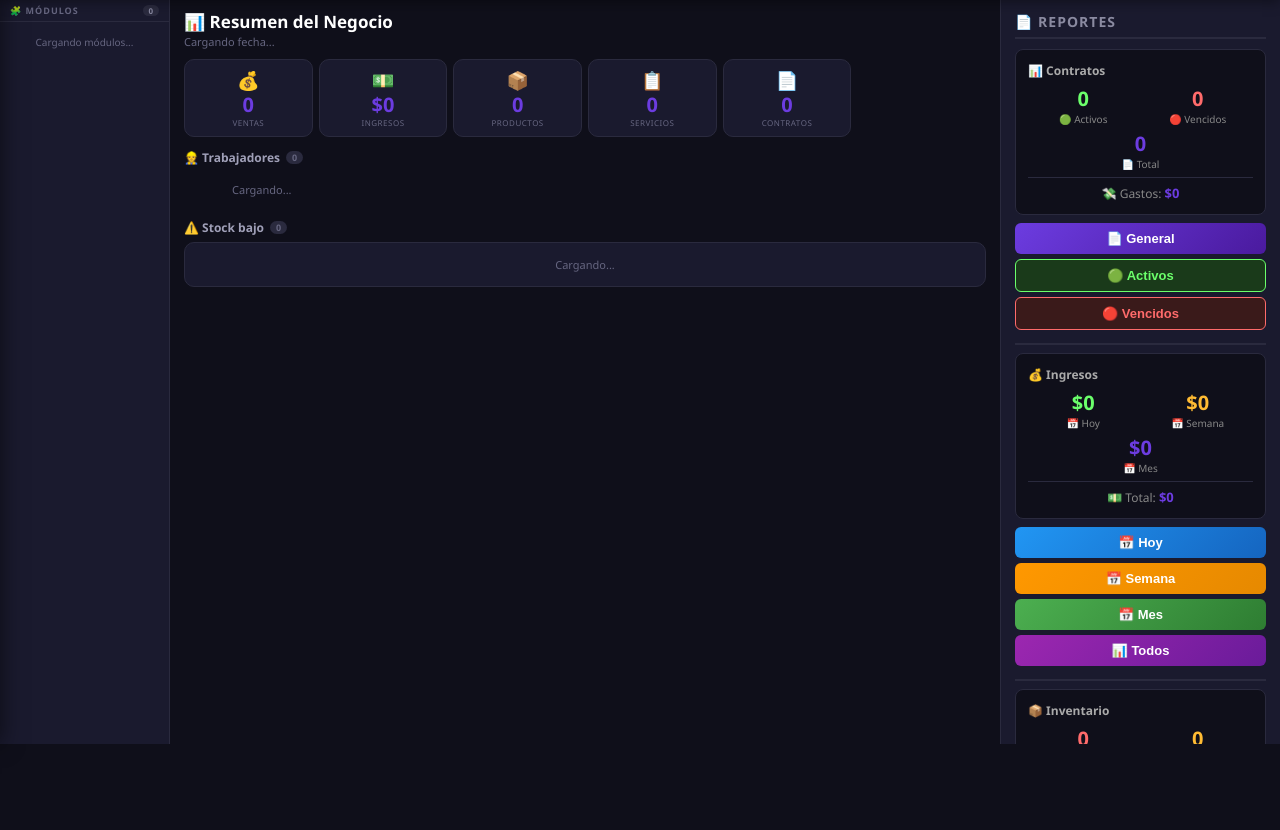
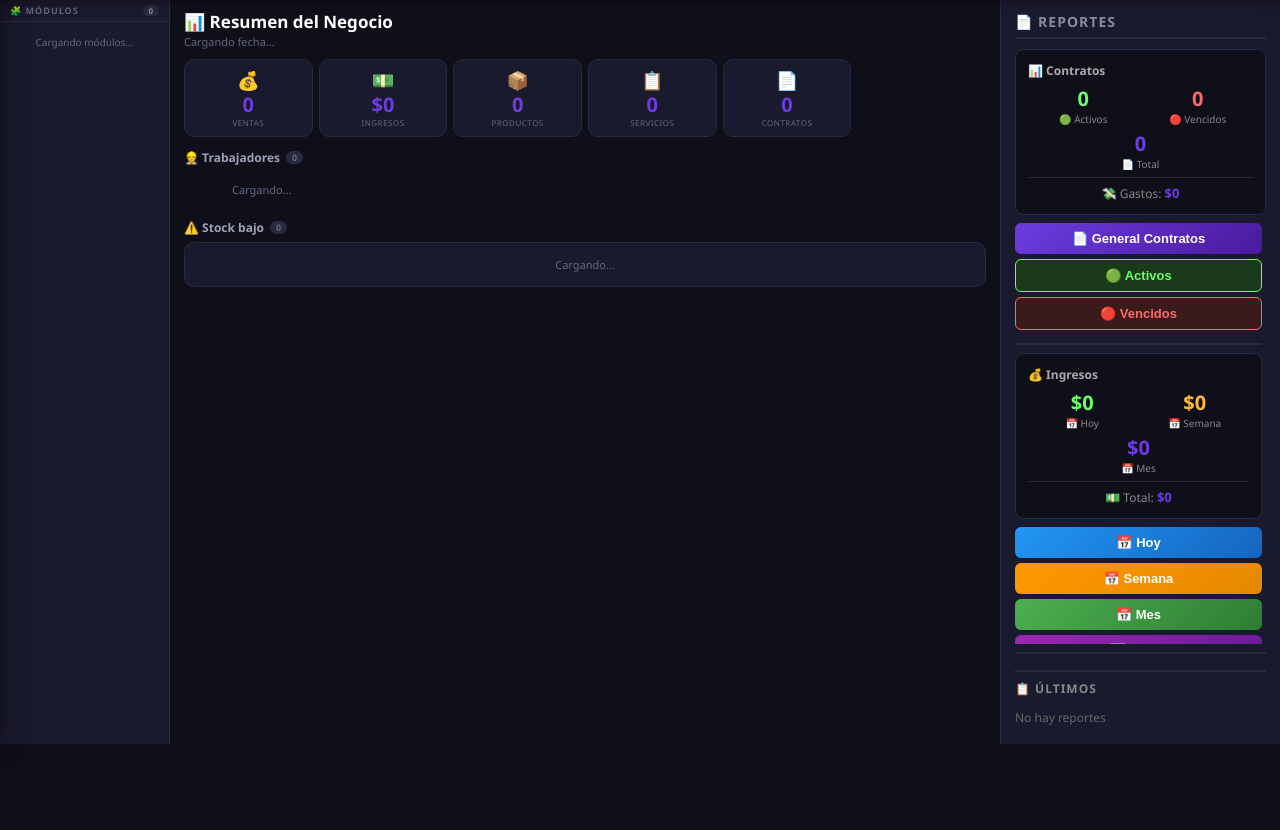
Before and after one commit to MILORDB/aisa-admin, a Flask app: template web_admin/templates/negocio/dashboard.html in a window 1280 px wide. Shown: the part 56-886 px from the top of the page. Run offline with Flask 3, Linux system fonts and the light colour scheme; the template is opened without the code that fills it, so the values that code supplies are empty; some libraries are stand-ins or nearby versions.

Commit message:
Update dashboard.html

```diff
--- a/web_admin/templates/negocio/dashboard.html
+++ b/web_admin/templates/negocio/dashboard.html
@@ -47,7 +47,7 @@
         }
 
         /* Scrollbar */
-        ::-webkit-scrollbar { width: 4px; height: 4px; }
+        ::-webkit-scrollbar { width: 5px; height: 5px; }
         ::-webkit-scrollbar-track { background: var(--bg-primary); }
         ::-webkit-scrollbar-thumb { background: var(--border-color); border-radius: 4px; }
         ::-webkit-scrollbar-thumb:hover { background: var(--accent); }
@@ -239,17 +239,18 @@
         @keyframes fadeIn { from { opacity: 0; transform: translateY(-10px); } to { opacity: 1; transform: translateY(0); } }
 
         /* ============================================
-           MAIN CONTAINER
+           MAIN CONTAINER - SCROLLABLE
            ============================================ */
         .main-container {
             display: flex;
             flex: 1;
             overflow: hidden;
             gap: 0;
+            min-height: 0;
         }
 
         /* ============================================
-           PANEL IZQUIERDO
+           PANEL IZQUIERDO - SCROLLABLE
            ============================================ */
         .panel-left {
             width: var(--panel-left-width);
@@ -261,6 +262,7 @@
             overflow: hidden;
             flex-shrink: 0;
             padding: 4px 0;
+            height: 100%;
         }
 
         .panel-left .panel-title {
@@ -288,6 +290,7 @@
             flex: 1;
             overflow-y: auto;
             padding: 3px 0;
+            min-height: 0;
         }
 
         .panel-left .modulo-item {
@@ -315,7 +318,7 @@
         .panel-left .empty-message { padding: 10px; text-align: center; color: var(--text-muted); font-size: 10px; }
 
         /* ============================================
-           PANEL CENTRAL
+           PANEL CENTRAL - SCROLLABLE
            ============================================ */
         .panel-center {
             flex: 1;
@@ -326,6 +329,7 @@
             position: relative;
             display: flex;
             flex-direction: column;
+            min-height: 0;
         }
 
         .panel-center .dashboard-content {
@@ -333,6 +337,7 @@
             overflow-y: auto;
             flex: 1;
             height: 100%;
+            min-height: 0;
         }
 
         .panel-center .dashboard-content.hidden { display: none; }
@@ -428,14 +433,14 @@
         .trabajador-card .status-dot.ocupado { background: var(--warning); box-shadow: 0 0 8px rgba(255,152,0,0.4); }
         .trabajador-empty { text-align: center; color: var(--text-muted); padding: 10px; font-size: 11px; }
 
-        /* ALERTAS STOCK */
+        /* ALERTAS STOCK - SCROLLABLE */
         .alertas-container {
             background: var(--bg-secondary);
             border-radius: var(--radius);
             padding: 8px 10px;
             border: 1px solid var(--border-color);
             margin-top: 2px;
-            max-height: 150px;
+            max-height: 130px;
             overflow-y: auto;
         }
 
@@ -467,6 +472,7 @@
             background: var(--bg-primary);
             display: none;
             flex: 1;
+            min-height: 0;
         }
         .panel-center .module-frame.visible { display: block; }
 
@@ -493,7 +499,7 @@
         @keyframes spin { to { transform: rotate(360deg); } }
 
         /* ============================================
-           PANEL DERECHO - ZONA DE REPORTES (LETRAS MÁS GRANDES)
+           PANEL DERECHO - SCROLLABLE
            ============================================ */
         .panel-right {
             width: var(--panel-right-width);
@@ -505,10 +511,12 @@
             overflow: hidden;
             flex-shrink: 0;
             padding: 12px 14px;
+            height: 100%;
+            min-height: 0;
         }
 
         .panel-right .stats-title {
-            font-size: 14px;  /* Aumentado */
+            font-size: 14px;
             font-weight: 700;
             text-transform: uppercase;
             letter-spacing: 1px;
@@ -516,18 +524,20 @@
             margin-bottom: 10px;
             border-bottom: 2px solid #2a2a3e;
             padding-bottom: 6px;
-        }
-
-        /* Resumen de contratos - letras más grandes */
+            flex-shrink: 0;
+        }
+
+        /* Resumen de contratos */
         .panel-right .resumen-contratos {
             background: #0f0f1a;
             border-radius: 8px;
             padding: 12px;
             margin-bottom: 8px;
             border: 1px solid #2a2a3e;
+            flex-shrink: 0;
         }
         .panel-right .resumen-contratos .titulo {
-            font-size: 12px;  /* Aumentado */
+            font-size: 12px;
             color: #aaa;
             margin-bottom: 6px;
             font-weight: 600;
@@ -539,42 +549,58 @@
         }
         .panel-right .resumen-contratos .item { text-align: center; }
         .panel-right .resumen-contratos .item .numero {
-            font-size: 20px;  /* Aumentado */
+            font-size: 20px;
             font-weight: 700;
         }
         .panel-right .resumen-contratos .item .numero.activos { color: #6bff6b; }
         .panel-right .resumen-contratos .item .numero.vencidos { color: #ff6b6b; }
         .panel-right .resumen-contratos .item .numero.total { color: #6c3ce0; }
         .panel-right .resumen-contratos .item .label {
-            font-size: 10px;  /* Aumentado */
+            font-size: 10px;
             color: #888;
             font-weight: 500;
         }
         .panel-right .resumen-contratos .total-gastos {
             text-align: center;
             margin-top: 6px;
-            font-size: 12px;  /* Aumentado */
+            font-size: 12px;
             color: #888;
             padding-top: 6px;
             border-top: 1px solid #2a2a3e;
         }
         .panel-right .resumen-contratos .total-gastos strong {
             color: #6c3ce0;
-            font-size: 13px;  /* Aumentado */
-        }
-
-        /* Botones de reportes - letras más grandes */
+            font-size: 13px;
+        }
+
+        /* Botones de reportes - scrollable area */
+        .panel-right .reportes-buttons {
+            flex: 1;
+            overflow-y: auto;
+            padding-right: 4px;
+            min-height: 0;
+        }
+
+        .panel-right .reportes-buttons::-webkit-scrollbar {
+            width: 3px;
+        }
+        .panel-right .reportes-buttons::-webkit-scrollbar-thumb {
+            background: var(--border-color);
+            border-radius: 2px;
+        }
+
         .panel-right .btn-reporte {
-            padding: 8px 12px;  /* Más padding */
+            padding: 8px 12px;
             border: none;
             border-radius: 6px;
             cursor: pointer;
-            font-size: 13px;  /* Aumentado de 9px a 13px */
-            font-weight: 600;  /* Aumentado */
+            font-size: 13px;
+            font-weight: 600;
             transition: all 0.3s;
             width: 100%;
             text-align: center;
             margin-bottom: 5px;
+            flex-shrink: 0;
         }
         .panel-right .btn-reporte:hover {
             transform: translateY(-2px);
@@ -603,40 +629,51 @@
         .panel-right .separador {
             border-top: 2px solid #2a2a3e;
             margin: 8px 0;
-        }
-
-        /* Últimos reportes - letras más grandes */
+            flex-shrink: 0;
+        }
+
+        /* Últimos reportes - scrollable */
         .panel-right .ultimos-reportes {
             margin-top: 8px;
             border-top: 2px solid #2a2a3e;
             padding-top: 8px;
-            flex: 1;
+            max-height: 130px;
             overflow-y: auto;
-            max-height: 140px;
-        }
+            flex-shrink: 0;
+        }
+
+        .panel-right .ultimos-reportes::-webkit-scrollbar {
+            width: 3px;
+        }
+        .panel-right .ultimos-reportes::-webkit-scrollbar-thumb {
+            background: var(--border-color);
+            border-radius: 2px;
+        }
+
         .panel-right .ultimos-reportes .titulo {
-            font-size: 12px;  /* Aumentado */
+            font-size: 12px;
             color: #888;
             text-transform: uppercase;
             letter-spacing: 1px;
             margin-bottom: 6px;
             font-weight: 600;
+            flex-shrink: 0;
         }
         .panel-right .ultimos-reportes .reporte-item {
-            padding: 6px 0;  /* Más padding */
+            padding: 6px 0;
             border-bottom: 1px solid #1a1a2e;
             display: flex;
             justify-content: space-between;
             align-items: center;
-            font-size: 12px;  /* Aumentado */
+            font-size: 12px;
             color: #888;
         }
         .panel-right .ultimos-reportes .reporte-item .fecha {
-            font-size: 10px;  /* Aumentado */
+            font-size: 10px;
             color: #666;
         }
         .panel-right .ultimos-reportes .empty {
-            font-size: 12px;  /* Aumentado */
+            font-size: 12px;
             color: #666;
             padding: 6px 0;
         }
@@ -777,7 +814,7 @@
             .trabajador-card .info .nombre { font-size: 10px; }
             .trabajador-card .info .cargo { font-size: 8px; }
 
-            .alertas-container { padding: 6px 8px; max-height: 120px; }
+            .alertas-container { padding: 6px 8px; max-height: 100px; }
             .alertas-container .alerta-item { padding: 3px 0; }
             .alertas-container .alerta-item .alerta-info .producto { font-size: 10px; }
             .alertas-container .alerta-item .alerta-info .detalle { font-size: 8px; }
@@ -795,7 +832,6 @@
 
             .panel-center .module-frame { height: 100%; }
 
-            /* Ajustes para reportes en móvil (se ven en el menú móvil) */
             .mobile-menu-panel .reportes-mobile .btn-reporte-mobile {
                 font-size: 13px;
                 padding: 10px 12px;
@@ -911,7 +947,7 @@
     </div>
 
     <!-- ============================================
-    MAIN CONTAINER
+    MAIN CONTAINER - SCROLLABLE
     ============================================ -->
     <div class="main-container">
 
@@ -985,7 +1021,7 @@
             </div>
         </div>
 
-        <!-- PANEL DERECHO - ZONA DE REPORTES CON LETRAS MÁS GRANDES -->
+        <!-- PANEL DERECHO - SCROLLABLE -->
         <div class="panel-right">
 
             <div class="stats-title">📄 Reportes</div>
@@ -1010,7 +1046,9 @@
                 <div class="total-gastos">💸 Gastos: <strong id="gastosTotales">$0</strong></div>
             </div>
 
-            <button onclick="generarReporte('contratos', 'todos')" class="btn-reporte general" id="btnReporteContratosTodos">📄 General</button>
+            <!-- Botones de reportes (scrollable) -->
+            <div class="reportes-buttons">
+                <button onclick="generarReporte('contratos', 'todos')" class="btn-reporte general" id="btnReporteContratosTodos">📄 General Contratos</button>
                 <button onclick="generarReporte('contratos', 'activos')" class="btn-reporte activos" id="btnReporteContratosActivos">🟢 Activos</button>
                 <button onclick="generarReporte('contratos', 'vencidos')" class="btn-reporte vencidos" id="btnReporteContratosVencidos">🔴 Vencidos</button>
 
@@ -1064,9 +1102,11 @@
                 </div>
 
                 <button onclick="generarReporte('productos')" class="btn-reporte general" style="background:linear-gradient(135deg,#607d8b,#37474f);color:#fff;">📦 Inventario</button>
+            </div>
 
             <div class="separador"></div>
 
+            <!-- Últimos reportes -->
             <div class="ultimos-reportes">
                 <div class="titulo">📋 Últimos</div>
                 <div id="ultimosReportes">
@@ -1367,7 +1407,7 @@
         }
 
         // ============================================
-        // RENDER REPORTES - MENÚ MÓVIL (letras más grandes)
+        // RENDER REPORTES - MENÚ MÓVIL
         // ============================================
 
         function renderReportesMobile() {
```
Lines whose indentation alone changed are shown as unchanged.
